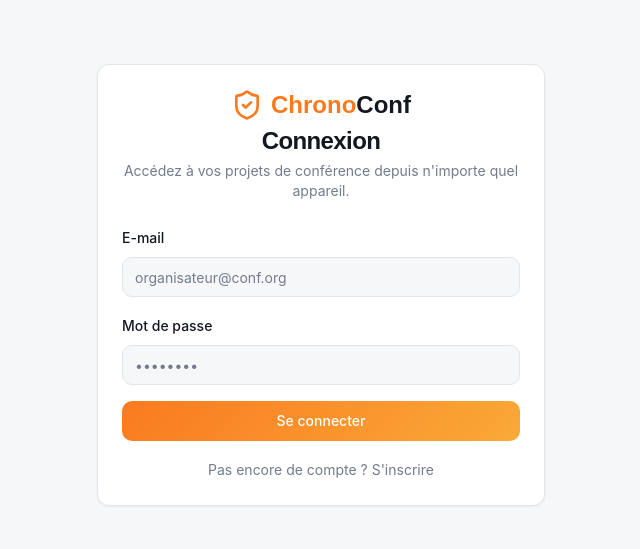
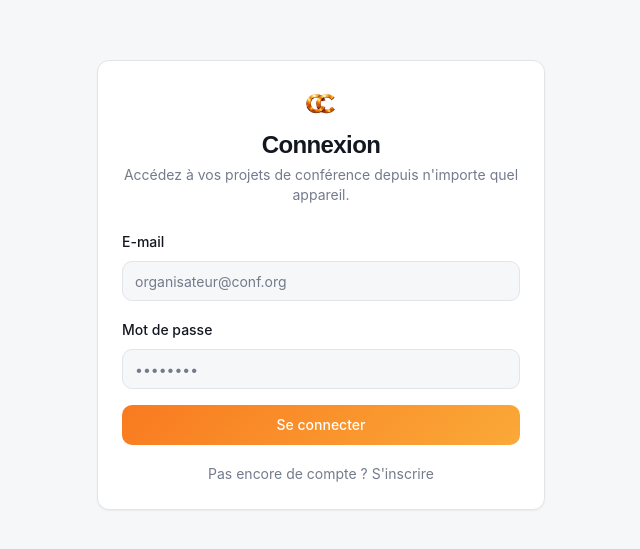
Before and after one commit to TOUGMA19/ChronoConf, a React (Vite) app: page / in a window 1280 px wide. Shown: the part 115-664 px from the top of the page, without its empty margins (319-959 px from the left). Built offline with nearby package versions, Linux system fonts and the light colour scheme; the HTML template or start-up script is replaced by a standard one.

Commit message:
Update AuthPage to use logo instead of ShieldCheck
Removed ShieldCheck icon and added logo image to AuthPage.

```diff
--- a/src/pages/AuthPage.tsx
+++ b/src/pages/AuthPage.tsx
@@ -5,7 +5,8 @@ import { Input } from "@/components/ui/input";
 import { Label } from "@/components/ui/label";
 import { toast } from "sonner";
 import { signIn, signUp } from "@/lib/auth";
-import { ShieldCheck, Loader2 } from "lucide-react";
+import { Loader2 } from "lucide-react";
+import logo from "@/assets/logoo.png";
 
 interface Props {
   onAuth: () => void;
@@ -44,10 +45,7 @@ const AuthPage = ({ onAuth }: Props) => {
       <Card className="w-full max-w-md">
         <CardHeader className="text-center space-y-2">
           <div className="flex items-center justify-center gap-2">
-            <ShieldCheck className="h-8 w-8 text-accent" />
-            <h1 className="text-2xl font-display font-bold">
-              <span className="text-accent">Chrono</span>Conf
-            </h1>
+            <img src={logo} alt="ChronoConf Logo" className="h-10 w-auto" />
           </div>
           <CardTitle className="font-display">
             {mode === "login" ? "Connexion" : "Créer un compte"}
```
